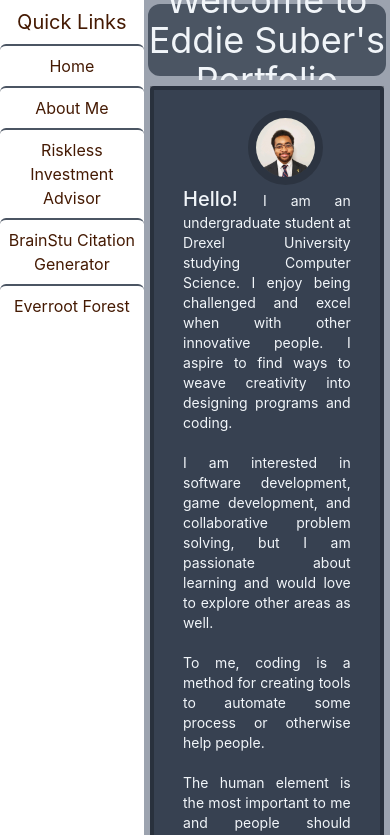
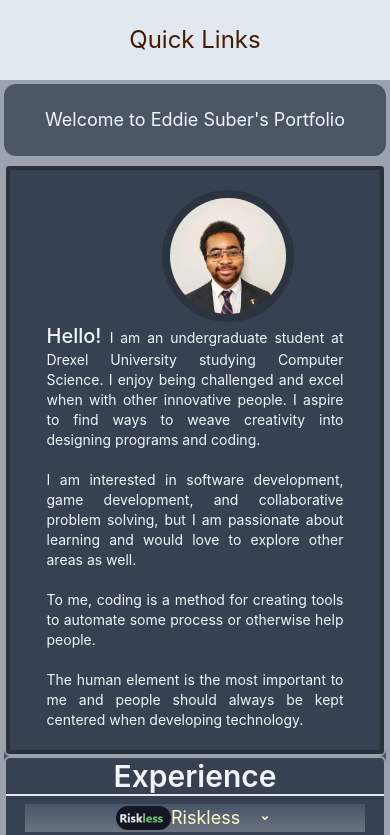
Before and after one commit to BonelessDonut/BonelessDonut.github.io, a React (Create React App) app: page / in a window 390 px wide. Shown: the top 835 px of the page. Built offline with nearby package versions, Linux system fonts and the light colour scheme.

Commit message:
Added media query for navbar on mobile and very small screens

```diff
--- /dev/null
+++ b/src/Components/Navbar.module.css
@@ -0,0 +1,8 @@
+.mobileShow {
+    display: block;
+    width: 100%;
+}
+
+.mobileHide {
+    display: none;
+}
--- a/src/Components/Navbar.tsx
+++ b/src/Components/Navbar.tsx
@@ -1,5 +1,6 @@
-import React from 'react'
+import React, {useState, useEffect} from 'react'
 import { Link } from 'react-router-dom';
+import styles from './Navbar.module.css';
 
 interface LinkObj {
   name: string,
@@ -29,15 +30,54 @@ const Navbar = () => {
       href: "/everrootForest"
     },
   ];
-  return (
-    <div className="w-25 h-screen text-amber-950 z-10">
-        <h2 className="text-xl p-2">Quick Links</h2>
-        <ul>
-            {testArr.map((item)=> <li className="p-2 text-base border-gray-600 border-t-2 rounded-md hover:bg-slate-200 active:bg-slate-300">
-                <Link to={item.href} className='cursor-pointer'>{item.name}</Link>
+  const [mobileShowing, setMobileShowing] = useState(false)
+  const [mobileClass, setMobileClass] = useState(styles.mobileHide)
+  const [currentPage, setCurrentPage] = useState('Home')
+  function changeMobileShowing(){
+    setMobileShowing(!mobileShowing)
+  }
+  useEffect(()=> {
+    let isMounted: boolean = true
+    if (isMounted){
+      if (mobileShowing){
+        setMobileClass(styles.mobileShow)
+      } else {
+        setMobileClass(styles.mobileHide)
+      }
+    }
+    return () => {
+      isMounted = false
+    }
+  }, [mobileShowing])
+
+  return (<>
+      <div className="flex flex-col sm:hidden w-screen align-middle text-amber-950 z-10 h-20 hover:cursor-pointer hover:bg-slate-200 active:bg-slate-300">
+        <button className="min-h-[100%]" onClick={changeMobileShowing}>
+          <h2 className="text-2xl "> Quick Links</h2>
+        </button>
+        <ul className={mobileClass}>
+              {testArr.map((item)=> <li className={`flex justify-center items-center text-2xl h-20 bg-slate-100 border-gray-600 border-t-2 rounded-md hover:bg-slate-200 active:bg-slate-300 ${item.name === currentPage ? 'bg-slate-400' : ''}`}>
+                  <Link to={item.href} onClick={()=> setCurrentPage(item.name)} className='cursor-pointer w-full'>
+                    <button className={`w-full`}>
+                      {item.name}
+                    </button>
+                  </Link>
               </li>)}
           </ul>
       </div>
+      <div className="w-25 h-screen text-amber-950 z-10 xs:hidden sm:block">
+          <h2 className="text-xl p-2">Quick Links</h2>
+          <ul>
+              {testArr.map((item)=> <li className={`text-base border-gray-600 border-t-2 rounded-md hover:bg-slate-200 active:bg-slate-300 ${item.name === currentPage ? 'bg-slate-400' : ''}`}>
+                  <Link to={item.href} onClick={()=> setCurrentPage(item.name)} className='cursor-pointer w-full'>
+                    <button className="w-full">
+                      {item.name}
+                    </button>
+                  </Link>
+              </li>)}
+          </ul>
+      </div>
+    </>
   )
 }
 
--- a/src/Pages/Homepage.tsx
+++ b/src/Pages/Homepage.tsx
@@ -13,7 +13,7 @@ const Homepage = () => {
   return (
     <div id="page-background" className={'w-screen bg-gray-400 flex flex-col'}>
       <div id="page-header" className={"w-full bg-gray-600 border-gray-400 border-4 rounded-2xl h-20 justify-center items-center flex text-slate-100"}>
-        <h1 id="name" className="text-center text-4xl">Welcome to Eddie Suber's Portfolio</h1>
+        <h1 id="name" className="text-center text-4xl xs:text-lg">Welcome to Eddie Suber's Portfolio</h1>
       </div>
       <div id="page-body" className={"bg-gray-600 w-full h-[90%] border-gray-400 border-4 rounded-2xl text-slate-100 flex flex-col"}>
         <div id="bio" className={"h-full bg-gray-700 rounded-md border-gray-400 border-2"}>
--- a/src/Pages/MainLayout.tsx
+++ b/src/Pages/MainLayout.tsx
@@ -4,7 +4,7 @@ import Navbar from '../Components/Navbar'
 
 const MainLayout = () => {
   return (
-    <div className="flex flex-row">
+    <div className="flex sm:flex-row flex-col">
       <Navbar></Navbar>
       <Outlet></Outlet>
     </div>
--- a/src/Pages/ProjectPage.tsx
+++ b/src/Pages/ProjectPage.tsx
@@ -7,12 +7,12 @@ import AboutMe from './AboutMe';
 
 type PageDirectory = Record<string, ReactElement>;
 
-const projectPages: PageDirectory = {
+const projectPages: PageDirectory = Object.freeze({
     "everrootForest" : (<EverrootForest></EverrootForest>),
     "brainstu" : (<BrainStu></BrainStu>),
     "riskless" : (<Riskless></Riskless>),
     "about-me" : (<AboutMe></AboutMe>),
-}
+})
 
 interface ProjectInfo {
     title: string,
```
Lines whose indentation alone changed are shown as unchanged.
